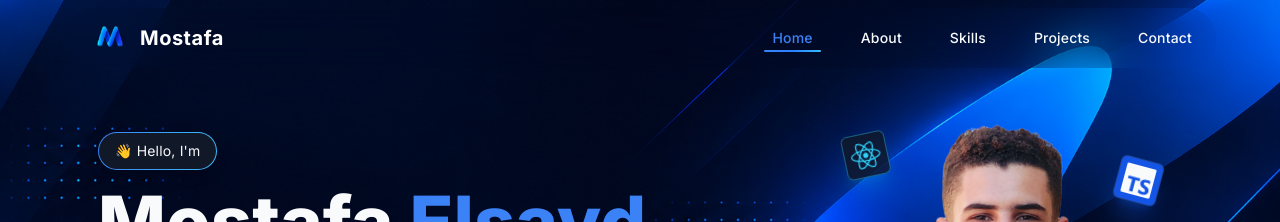
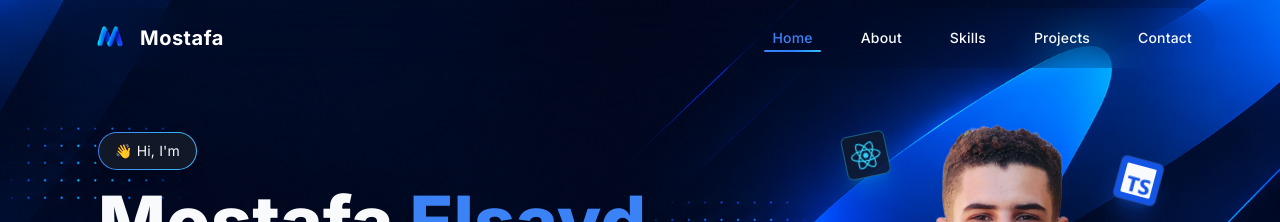
Before and after one commit to mostafa-elsayd-githup/Protfolio, a React (Vite) app: page / in a window 1280 px wide. Shown: the top 222 px of the page. Built offline with nearby package versions, Linux system fonts and the light colour scheme.

Commit message:
refactor(hero): update greeting text from Hello to Hi

```diff
--- a/src/components/HeroSection/Hero.tsx
+++ b/src/components/HeroSection/Hero.tsx
@@ -40,7 +40,7 @@ function Hero() {
       >
         <div className="flex flex-col gap-4">
           <span className=" py-2 px-4 text-sm w-fit bg-(--bg-section) text-(--color-text) rounded-3xl border border-transparent [background:linear-gradient(var(--bg-section),var(--bg-section))_padding-box,linear-gradient(to_right,var(--color-primary),var(--color-accent))_border-box] shadow-lg">
-            👋 Hello, I'm
+            👋 Hi, I'm
           </span>
           <div className="flex flex-col gap-1">
             <h1 className="text-4xl lg:text-7xl text-(--color-text) font-extrabold">
```
